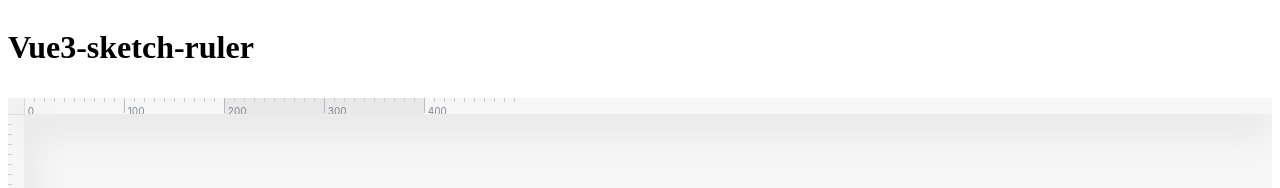
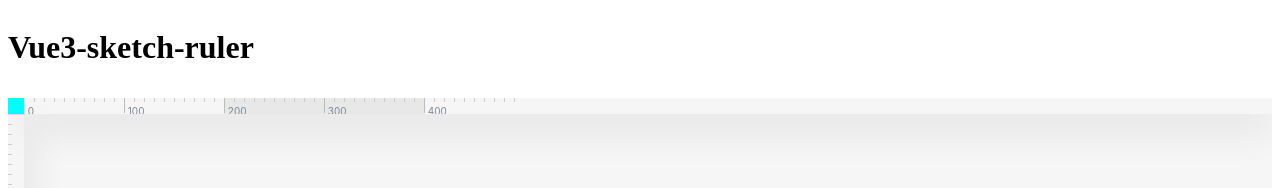
Before and after one commit to kangwuyi/vue3-ruler, a Vue app: page / in a window 1280 px wide. Shown: the top 188 px of the page. Built offline with nearby package versions, Linux system fonts and the light colour scheme; what linking-kwy would draw is missing.

Commit message:
fix:标尺

```diff
--- a/src/components/Ruler/canvas.vue
+++ b/src/components/Ruler/canvas.vue
@@ -24,17 +24,20 @@
 const canvasContext = ref<CanvasRenderingContext2D>()
 
 const props = defineProps({
+  shadow: { type: Object, required: true },
   vertical: { type: Boolean, required: true },
   start: { type: Number, required: true },
   scale: { type: Number, required: true },
   ratio: { type: Number, required: true },
   width: { type: Number, required: true },
   height: { type: Number, required: true },
-  selectStart: { type: Number, required: true },
-  selectLength: { type: Number, required: true },
 })
 watch(
-  () => [props.start, props.selectStart, props.selectLength],
+  () => props.shadow,
+  (_) => console.log(_),
+)
+watch(
+  () => [props.start, props.shadow],
   () => drawRuler(),
 )
 watch(
@@ -73,14 +76,14 @@
     drawVerticalRuler(
       canvasContext.value!,
       props.start,
-      { y: props.selectStart, height: props.selectLength, x: 0, width: 0 },
+      { y: props.shadow.y, height: props.shadow.height, x: 0, width: 0 },
       options,
     )
   } else {
     drawHorizontalRuler(
       canvasContext.value!,
       props.start,
-      { x: props.selectStart, width: props.selectLength, y: 0, height: 0 },
+      { x: props.shadow.x, width: props.shadow.width, y: 0, height: 0 },
       options,
     )
   }
--- a/src/components/Ruler/wrapper.vue
+++ b/src/components/Ruler/wrapper.vue
@@ -8,14 +8,13 @@
     :style="rwStyle"
   >
     <CanvasRuler
+      :shadow="shadow"
       :vertical="vertical"
       :scale="scale"
       :ratio="ratio"
       :width="width"
       :height="height"
       :start="start"
-      :selectStart="getSelectStart"
-      :selectLength="getSelectLength"
       @onIndicatorMove="handleIndicatorMove"
       @onIndicatorShow="handleIndicatorShow"
       @onIndicatorHide="handleIndicatorHide"
@@ -41,47 +40,48 @@
 </template>
 
 <script lang="ts" setup>
-import { computed, defineProps, defineEmits, inject, ref, watch } from 'vue'
+import { computed, defineProps, defineEmits, inject, ref, watch, onMounted } from 'vue'
 import LineRuler from './line.vue'
 import CanvasRuler from './canvas.vue'
 import { DEFAULT_THEME, lineListKey, DEFAULT_LINELIST } from '../config/index.ts'
 
 const emit = defineEmits(['update:lineVisible', 'onLineChange', 'onLineRemove'])
 const props = defineProps({
+  shadow: { type: Object, required: true },
   vertical: { type: Boolean, required: true },
   scale: { type: Number, required: true },
   ratio: { type: Number, required: true },
   width: { type: Number, required: true },
-  thick: { type: Number, required: true },
   height: { type: Number, required: true },
   start: { type: Number, required: true },
-  selectStart: { type: Number, required: true },
-  selectLength: { type: Number, required: true },
   lineVisible: { type: Boolean, required: true },
 })
 // --------------
+// 标尺高度
+const thick = ref(0)
+// 线的数组
 const { lineList } = inject(lineListKey, DEFAULT_LINELIST)
 const curLineList = ref<number[]>([])
-watch(
-  () => props.vertical,
-  (_) => (curLineList.value = _ ? lineList.vertical : lineList.horizontal),
-)
+// 初始化
+onMounted(() => {
+  curLineList.value = props.vertical ? lineList.vertical : lineList.horizontal
+  thick.value = props.vertical ? props.width : props.height
+})
+
 watch(lineList, (_) => (curLineList.value = props.vertical ? _.vertical : _.horizontal))
 // -------
 const isDraggingLine = ref(false)
 // --------
-const getSelectLength = computed(() => props.selectLength)
-const getSelectStart = computed(() => props.selectStart)
 const rwStyle = computed(() => {
   const hContainer = {
-    width: `calc(100% - ${props.thick}px)`,
-    height: `${props.thick}px`,
-    left: `${props.thick}px`,
+    width: `calc(100% - ${thick.value}px)`,
+    height: `${thick.value}px`,
+    left: `${thick.value}px`,
   }
   const vContainer = {
-    width: `${props.thick}px`,
-    height: `calc(100% - ${props.thick}px)`,
-    top: `${props.thick}px`,
+    width: `${thick.value}px`,
+    height: `calc(100% - ${thick.value}px)`,
+    top: `${thick.value}px`,
   }
   return props.vertical ? vContainer : hContainer
 })
@@ -89,13 +89,13 @@
 const tmpValue = ref<number>(0)
 const indicatorStyle = computed(() => {
   const indicatorOffset = (tmpValue.value - props.start) * props.scale
-  let positionKey = 'top'
-  let boderKey = 'borderLeft'
-  positionKey = props.vertical ? 'top' : 'left'
-  boderKey = props.vertical ? 'borderBottom' : 'borderLeft'
+  const positionKey = props.vertical ? 'top' : 'left'
+  const boderKey = props.vertical ? 'borderBottom' : 'borderLeft'
+  const sizeKey = props.vertical ? 'width' : 'height'
   return {
     [positionKey]: `${indicatorOffset}px`,
     [boderKey]: `1px dashed ${DEFAULT_THEME.cornerActiveColor}`,
+    [sizeKey]: `${props.vertical ? props.height : props.width}px`,
   }
 })
 
@@ -149,24 +149,28 @@
     }
   }
   .indicator {
+    position: absolute;
+    pointer-events: none;
     padding: 0 2px;
     width: auto;
+    height: auto;
     .value {
+      display: inline-block;
       border: 1px solid #ffffff21;
       background: #e06a6a;
       color: #ffffff;
       font-size: 10px;
+      padding: 0 2px;
     }
   }
   &-h {
     top: 0;
     box-shadow: 0 10px 40px 0 #00000026;
     .indicator {
-      top: 7px;
-      height: 100vw;
+      top: 0;
       .value {
-        margin-left: 1px;
-        margin-top: 5px;
+        margin-left: 0;
+        margin-top: 0;
       }
     }
   }
@@ -176,13 +180,11 @@
     // border-right: 1px solid #3b3b3b;
     box-shadow: 0 10px 40px 0 #00000026;
     .indicator {
-      width: 100vw;
       .value {
-        left: 0px;
-        margin-left: 12px;
+        margin-left: 0;
         margin-top: 0;
-        transform-origin: 0 0;
-        transform: rotate(-90deg);
+        // transform-origin: 0 0;
+        // transform: rotate(-90deg);
       }
     }
   }
--- a/src/components/index.less
+++ /dev/null
@@ -1,17 +0,0 @@
-.ruler-_-corner {
-  position: absolute;
-  left: 0;
-  top: 0;
-  pointer-events: auto;
-  cursor: pointer;
-  transition: all 0.2s ease-in-out;
-  box-sizing: content-box;
-}
-.indicator {
-  position: absolute;
-  pointer-events: none;
-  .value {
-    position: absolute;
-    background: white;
-  }
-}
--- a/src/components/index.vue
+++ b/src/components/index.vue
@@ -1,40 +1,39 @@
 <template>
   <!-- 水平方向 -->
   <RulerWrapper
+    :shadow="shadow"
     :vertical="false"
     :width="width"
     :height="thick"
-    :thick="thick"
     :start="startX"
-    :selectStart="getShadow.x"
-    :selectLength="getShadow.width"
     :scale="scale"
     :ratio="ratio"
     v-model:lineVisible="lineVisible"
   />
   <!-- 竖直方向 -->
   <RulerWrapper
+    :shadow="shadow"
     :vertical="true"
     :width="thick"
     :height="height"
-    :thick="thick"
     :start="startY"
-    :selectStart="getShadow.y"
-    :selectLength="getShadow.height"
     :scale="scale"
     :ratio="ratio"
     v-model:lineVisible="lineVisible"
   />
   <span
-    class="ruler-_-corner"
-    :class="cornerActiveClass"
+    class=""
+    :class="{
+      'ruler-_-corner': true,
+      'ruler-_-corner-active': cornerActive,
+    }"
     :style="cornerStyle"
     @click="handleLineVisibleChange"
   ></span>
 </template>
 
 <script lang="ts" setup>
-import { computed, defineProps, watch, provide, reactive, ref } from 'vue'
+import { computed, defineProps, provide, reactive, ref } from 'vue'
 import RulerWrapper from './Ruler/wrapper.vue'
 import { DEFAULT_THEME, type IFLineList, lineListKey, type IFShadow } from './config/index.ts'
 
@@ -72,7 +71,10 @@
         height: 0,
       }) as IFShadow,
   },
-  cornerActive: Boolean,
+  cornerActive: {
+    type: Boolean,
+    default: false,
+  },
 })
 // ---- 标注线 ----------
 
@@ -81,9 +83,6 @@
   horizontal: [],
   // 纵向
   vertical: [],
-})
-watch(lineList, (_) => {
-  console.log('watch lineList ', lineList)
 })
 type lineActionType = 'del' | 'add'
 type lineDirectionType = 'horizontal' | 'vertical'
@@ -99,7 +98,6 @@
   updateLineList,
 })
 // --------------
-const cornerActiveClass = computed(() => (props.cornerActive ? ' active' : ''))
 const cornerStyle = computed(() => ({
   backgroundColor: DEFAULT_THEME.bgColor,
   width: `${props.thick}px`,
@@ -108,10 +106,22 @@
   borderBottom: `1px solid ${DEFAULT_THEME.borderColor}`,
 }))
 
-const getShadow = computed(() => props.shadow)
 // 标注线 [展示|隐藏]
 const lineVisible = ref<boolean>(false)
 const handleLineVisibleChange = () => (lineVisible.value = !lineVisible.value)
 </script>
 
-<style lang="less" src="./index.less"></style>
+<style lang="less">
+.ruler-_-corner {
+  position: absolute;
+  left: 0;
+  top: 0;
+  pointer-events: auto;
+  cursor: pointer;
+  transition: all 0.2s ease-in-out;
+  box-sizing: content-box;
+  &-active {
+    background-color: aqua !important;
+  }
+}
+</style>
```
